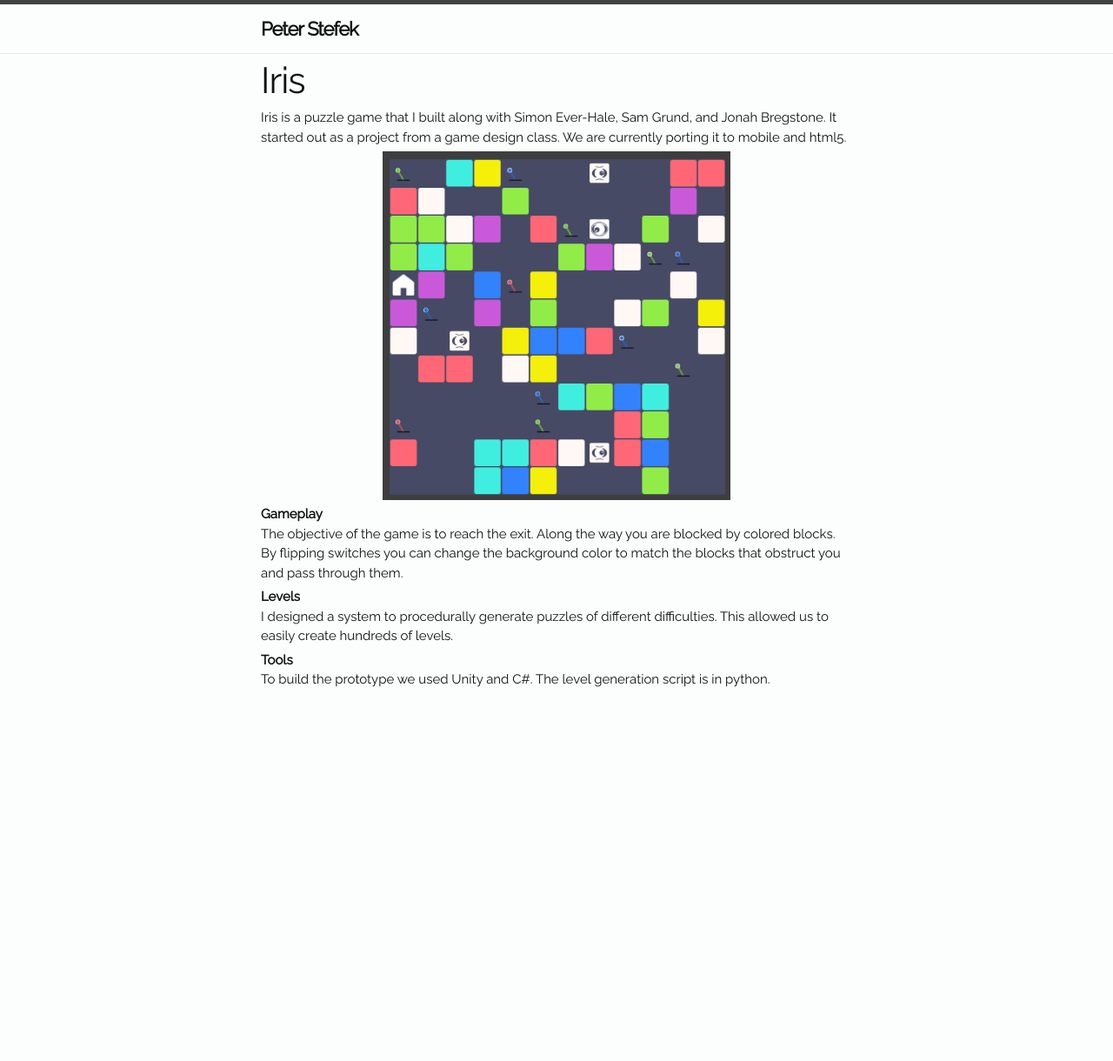
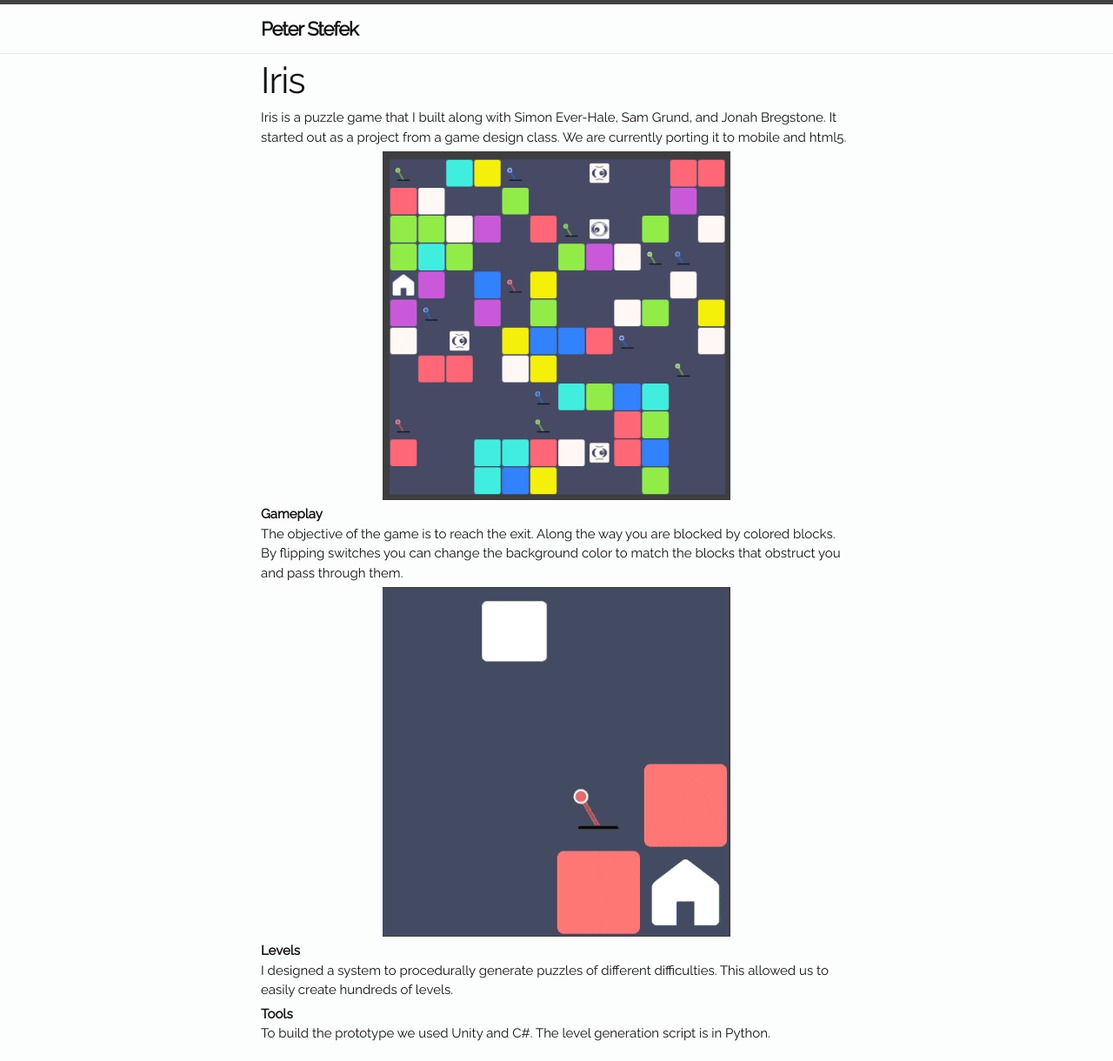
Before and after one commit to Mr4k/mr4k.github.io, a Jekyll site: the page built from projects/iris.md, in a window 1280 px wide. Shown: the whole page at 87% size. Built offline with Jekyll 4.4.1, drawn with Linux system fonts in a browser that asks for light colours; before the commit the page ends 900 px from its top, so only the background shows below that.

Commit message:
Adding Projects

```diff
--- a/projects/iris.md
+++ b/projects/iris.md
@@ -14,9 +14,13 @@ Iris is a puzzle game that I built along with Simon Ever-Hale, Sam Grund, and Jo
 **Gameplay**
 The objective of the game is to reach the exit. Along the way you are blocked by colored blocks. By flipping switches you can change the background color to match the blocks that obstruct you and pass through them.
 
+<p align="center">
+	<img src="/iris.gif" width = "400">
+</p>
+
 
 **Levels**
 I designed a system to procedurally generate puzzles of different difficulties. This allowed us to easily create hundreds of levels.
 
 **Tools**
-To build the prototype we used Unity and C#. The level generation script is in python.
+To build the prototype we used Unity and C#. The level generation script is in Python.
```
Also changed, not shown: iris.gif (added), 3 other files.
